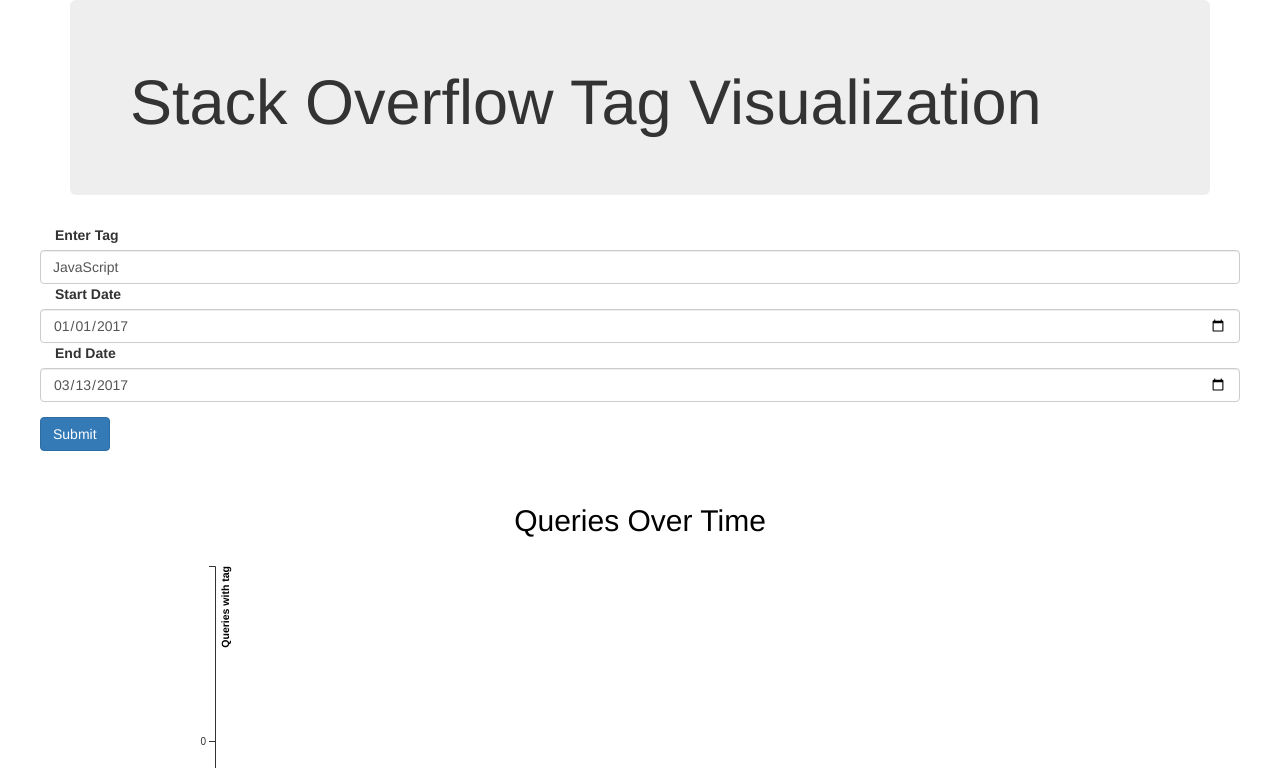
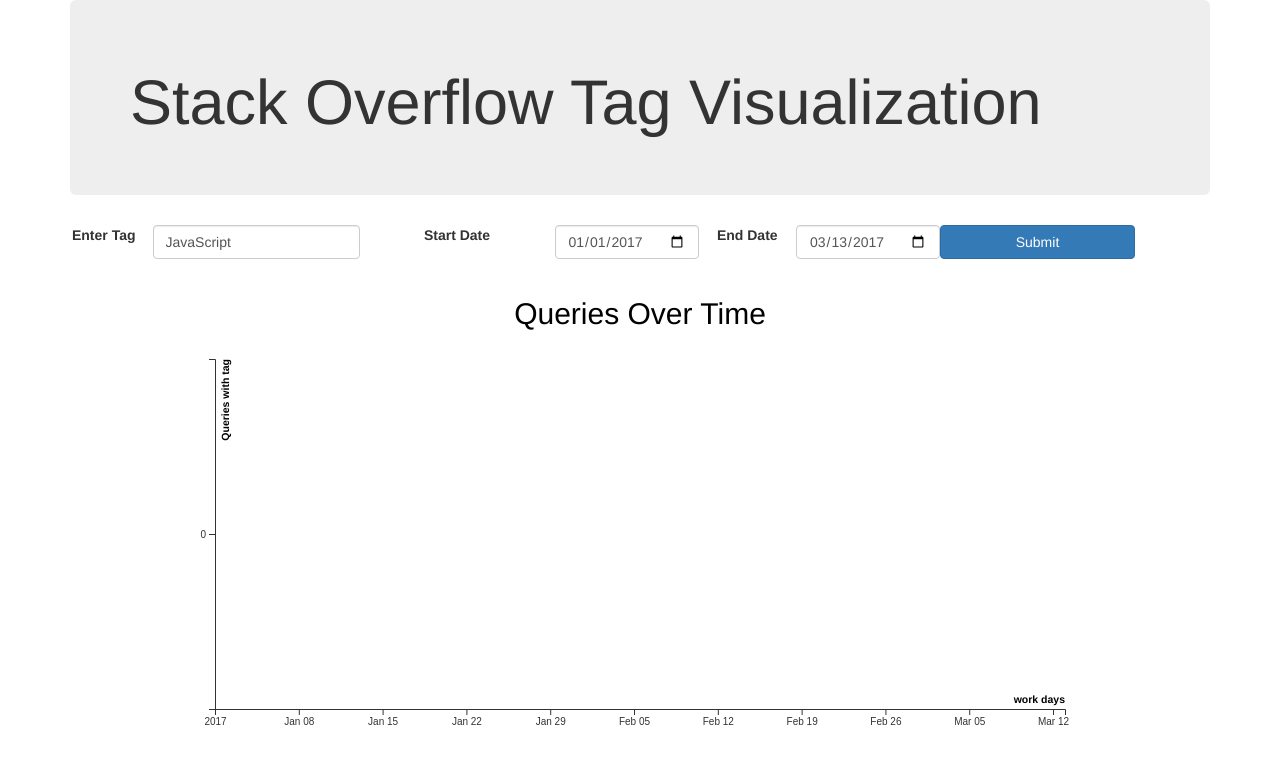
Before and after one commit to e-beach/5609-Final-Project, a Flask app: page / in a window 1280 px wide. Shown: the top 768 px of the page. Run offline with Flask 2, Linux system fonts and the light colour scheme; data that the repository does not hold is empty; some libraries are stand-ins or nearby versions.

Commit message:
reindent, and add inline form again

```diff
--- a/templates/index.html
+++ b/templates/index.html
@@ -22,19 +22,17 @@
             </div>
             <div class="row">
                 <form id='tagForm'>
-            <div class="form-group row">
-                <label for="tag" class="col-md-12 col-form-label">Enter Tag</label>
-                <input class="form-control col-md-12" type="text" name="tagname" value="JavaScript" id="tag">
+                    <div class="form-inline">
+                        <label for="tag" class="col-md-1 text-center col-form-label">Enter Tag</label>
+                        <input class="form-control col-md-2" type="text" name="tagname" value="JavaScript" id="tag">
 
-                <label for="start-date" class="col-md-12 col-form-label">Start Date</label>
-                <input class="form-control col-md-12"  type="date" v-model="start" name="start-date" id="start-date">
+                        <label for="start-date" class="col-md-2 text-center col-form-label">Start Date</label>
+                        <input class="form-control col-md-2"  type="date" name="start-date" id="start-date">
 
-                <label for="end-date" class="col-md-12 col-form-label">End Date</label>
-                <input class="form-control col-md-12"  type="date" v-model="end" name="end-date" id="end-date">
+                        <label for="end-date" class="col-md-1 text-center col-form-label">End Date</label>
+                        <input class="form-control col-md-2"  type="date" name="end-date" id="end-date">
                     </div>
-            <div class="form-group row">
-                <input class="btn btn-primary" type="submit">
-            </div>
+                    <input class="btn btn-primary col-md-2" type="submit">
                 </form>
             </div>
         </div>
```
Lines whose indentation alone changed are shown as unchanged.
